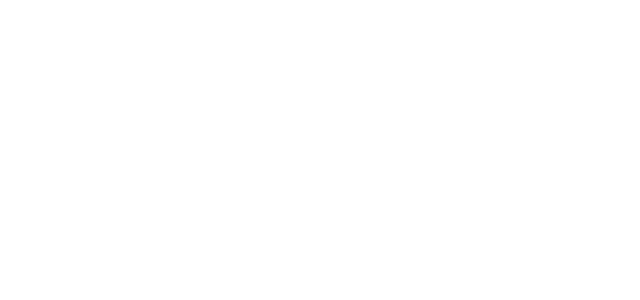
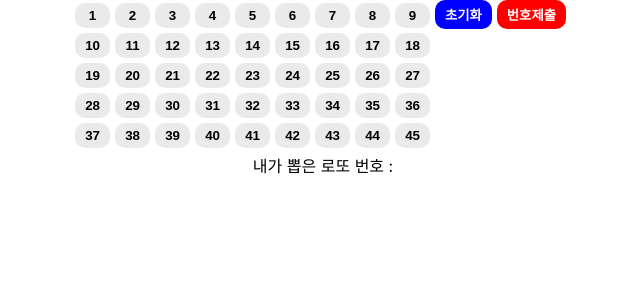
Before and after one commit to hoonsbory/lotto-ts-react, a React (Create React App) app: page / in a window 1280 px wide. Shown: the top 300 px of the page, without its empty margins (317-957 px from the left). Built offline with nearby package versions, Linux system fonts and the light colour scheme.

Commit message:
깃페이지 푸쉬

```diff
--- a/package.json
+++ b/package.json
@@ -1,5 +1,5 @@
 {
-  "homepage": "https://github.com/hoonsbory/lotto-ts-react",
+  "homepage": "https://hoonsbory.github.io/lotto-ts-react",
   "name": "ts-app",
   "version": "0.1.0",
   "private": true,
--- a/src/App.tsx
+++ b/src/App.tsx
@@ -15,11 +15,11 @@ function App() {
   }
   const [a, setA] = useState<number>(123)
   return (
-    <Router>
+    <Router basename={process.env.PUBLIC_URL}>
       <Switch>
         <div className="App">
-          <Route exact path='/hoonsbory/lotto-ts-react' render={()=> <SelectNum addList={addList}></SelectNum>}></Route>
-          <Route path='/hoonsbory/lotto-ts-react/result' component={TsTest}></Route>
+          <Route exact path='/' render={()=> <SelectNum addList={addList}></SelectNum>}></Route>
+          <Route path='/result' component={TsTest}></Route>
         </div>
       </Switch>
     </Router>
--- a/src/SelectNum.tsx
+++ b/src/SelectNum.tsx
@@ -73,7 +73,7 @@ const SelectNum = ({ addList }: props) => {
         }
         if(window.confirm(`로또번호 ${numList} 를 제출하시겠습니까?`)){
             addList(numList)
-            history.push('/hoonsbory/lotto-ts-react/result')
+            history.push('/result')
         }
     }
 
```
Also changed, not shown: 1 other file (tests, documents, lock files or other folders).
